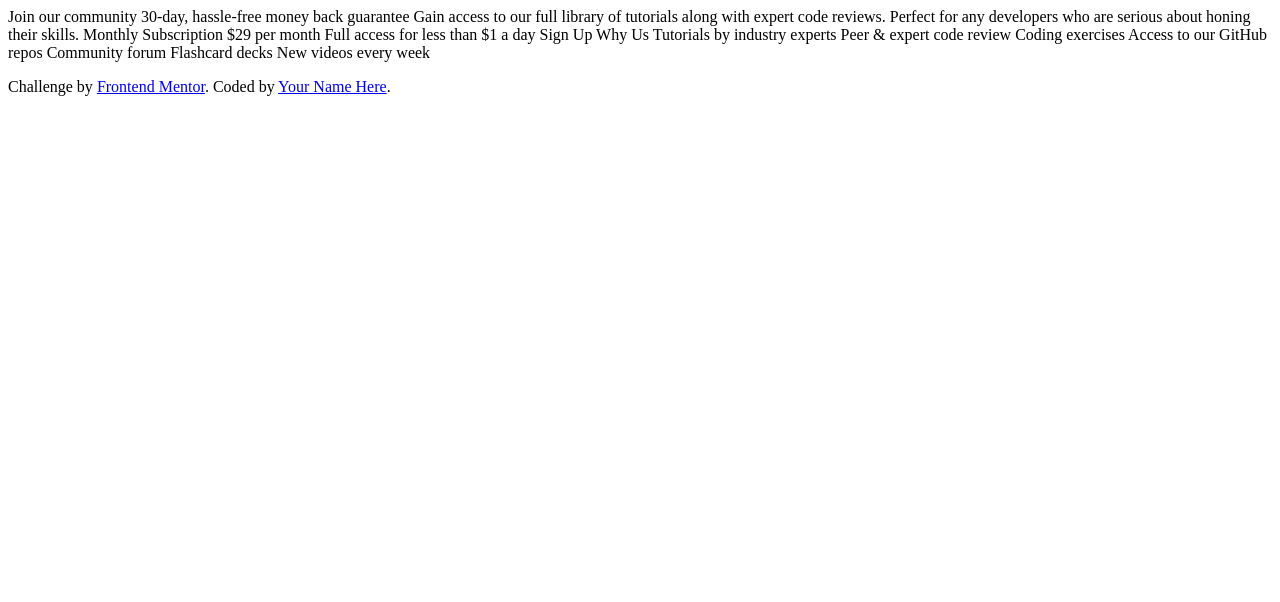
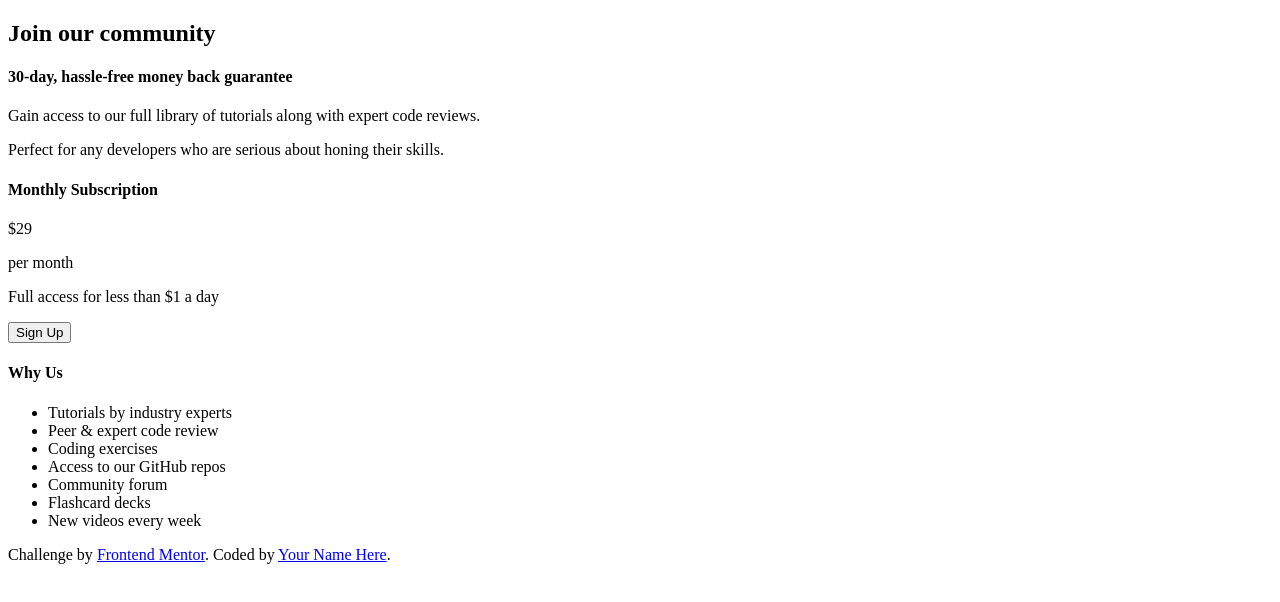
Before and after one commit to maruev/price-card-frontendmentorio-challenge, a plain HTML site: page index.html in a window 1280 px wide. Drawn offline with Linux system fonts and the light colour scheme.

Commit message:
Update index.html
Add structure by tags

```diff
--- a/index.html
+++ b/index.html
@@ -7,30 +7,39 @@
   <title>Frontend Mentor | Single Price Grid Component</title>
 </head>
 <body>
-  Join our community
-
-  30-day, hassle-free money back guarantee
-
-  Gain access to our full library of tutorials along with expert code reviews.
-  Perfect for any developers who are serious about honing their skills.
-
-  Monthly Subscription
-
-  &dollar;29 per month
-
-  Full access for less than &dollar;1 a day
-
-  Sign Up
-
-  Why Us
-
-  Tutorials by industry experts
-  Peer &amp; expert code review
-  Coding exercises
-  Access to our GitHub repos
-  Community forum
-  Flashcard decks
-  New videos every week
+  <main>
+    <div class="price-card">
+      <div class="top-section">
+        <h2>Join our community</h2>
+        <h4>30-day, hassle-free money back guarantee</h4>
+        <p>Gain access to our full library of tutorials along with expert code reviews.</p>
+        <p>Perfect for any developers who are serious about honing their skills.</p>
+      </div>
+      <div class="bottom-section">
+        <div class="bottom-left-section">
+          <h4>Monthly Subscription</h4>
+          <div>
+            <p>&dollar;29</p>
+            <p>per month</p>
+          </div>
+          <p>Full access for less than &dollar;1 a day</p>
+          <button>Sign Up</button>
+        </div>
+        <div class="bottom-right-section">
+          <h4>Why Us</h4>
+          <ul>
+            <li>Tutorials by industry experts</li>
+            <li>Peer &amp; expert code review</li>
+            <li>Coding exercises</li>
+            <li>Access to our GitHub repos</li>
+            <li>Community forum</li>
+            <li>Flashcard decks</li>
+            <li>New videos every week</li>
+          </ul>
+        </div>
+      </div>
+    </div>
+  </main>
 
   <footer>
     <p class="attribution">
@@ -38,5 +47,6 @@
       Coded by <a href="#">Your Name Here</a>.
     </p>
   </footer>
+
 </body>
 </html>
```
